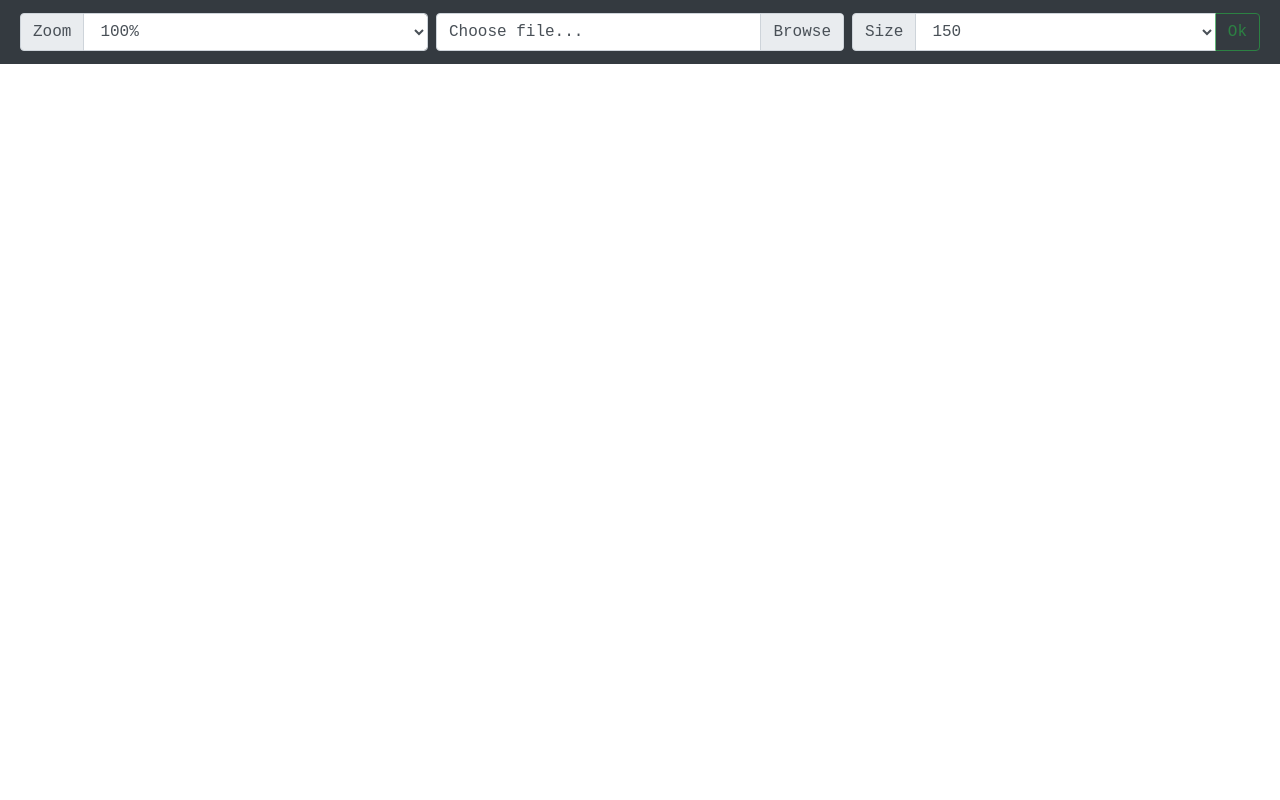
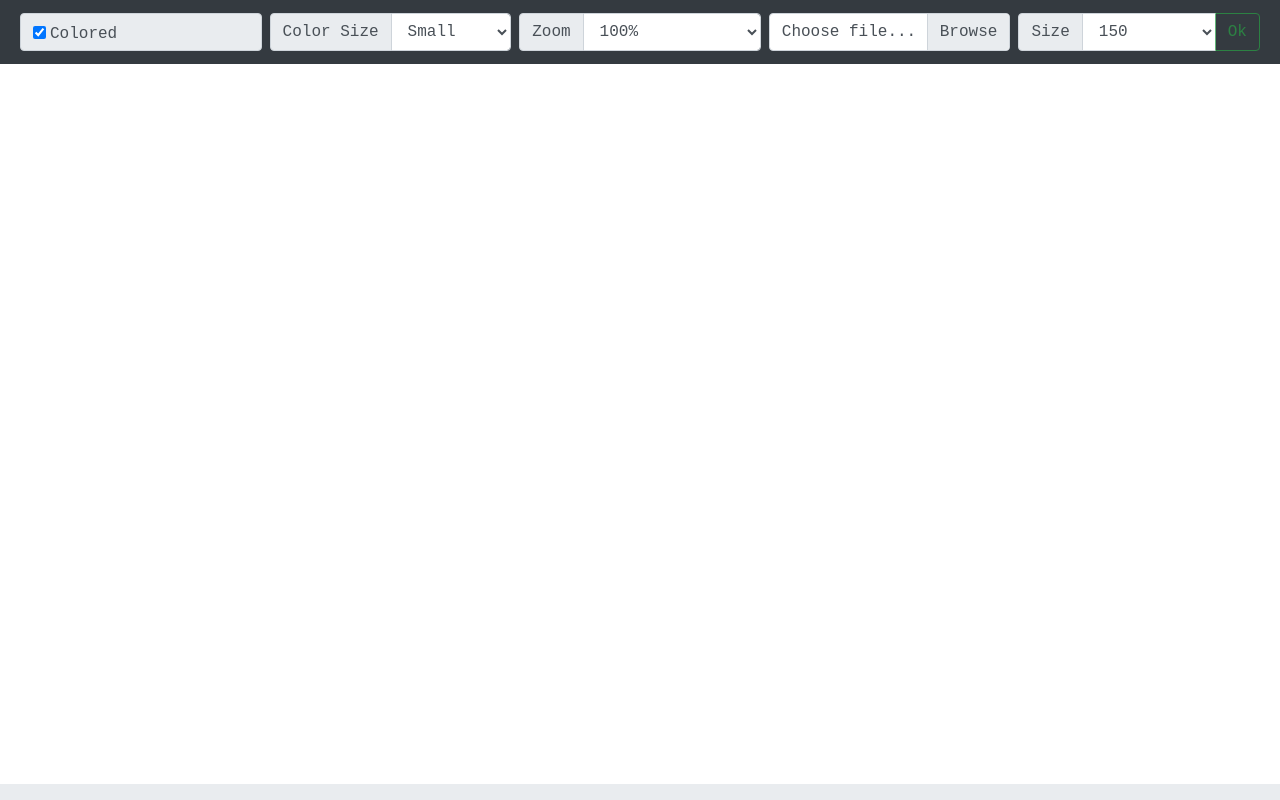
Before and after one commit to MrEveKS/RecImage.Front, an Angular app: page / in a window 1280 px wide. Built offline with nearby package versions, Linux system fonts and the light colour scheme.

Commit message:
Add Base meta, add select options

```diff
--- a/package.json
+++ b/package.json
@@ -1,6 +1,6 @@
 {
   "name": "recimage",
-  "version": "1.0.2",
+  "version": "1.1.3",
   "description": "Rec Image",
   "author": "Evgenii vikkes@yandex.ru",
   "scripts": {
--- a/src/app/app.component.css
+++ b/src/app/app.component.css
@@ -37,7 +37,7 @@ div td {
 
 .main-container {
   margin-top: 4.2rem;
-  height: calc(100% - 4.2rem);
+  height: calc(100% - 4.2rem - 16px);
   overflow: auto;
   display: grid;
 }
@@ -74,39 +74,25 @@ div td {
   min-height: 23px;
 }
 
-.zoom-span {
-  cursor: pointer;
-  text-align: center;
-
-  background-color: white;
-  border: 2px solid #bbb;
-  z-index: 1;
-
-  width: 35px;
-  min-width: 35px;
-  height: 35px;
-  min-height: 35px;
-  position: absolute;
-  display: none;
-
-  font-weight: bold;
-  line-height: 31px;
-}
-
-.fade-in {
-  animation: fadeIn ease 1s;
-}
-
 .point-container .point-line {
   flex: 1 1 10px;
   display: flex;
 }
 
-@keyframes fadeIn {
-  0% {
-    opacity: 0;
-  }
-  100% {
-    opacity: 1;
-  }
+.progress-container {
+  padding: 0;
 }
+
+.progress-container .progress {
+  border-radius: 0;
+}
+
+.color-select,
+.color-select label {
+  position: relative;
+}
+
+.color-select label {
+  left: 4px;
+  top: 2px;
+}
--- a/src/app/app.component.html
+++ b/src/app/app.component.html
@@ -12,6 +12,22 @@
     </button>
 
     <div [ngbCollapse]="isNavbarCollapsed" class="collapse navbar-collapse" id="navbarsDefault">
+        <div class="input-group m-1">
+            <div class="input-group w-100" (click)="changeColored($event)">
+                <div class="color-select input-group-text w-100">
+                    <input type="checkbox" name="colored" [(ngModel)]="colored" aria-label="Checkbox for following text input">
+                    <label class="form-check-label" for="colored">Colored</label>
+                </div>
+            </div>
+        </div>
+        <div class="input-group m-1">
+            <div class="input-group-prepend">
+                <span class="input-group-text">Color Size</span>
+            </div>
+            <select name="inputZoom" class="form-control" [(ngModel)]="colorSize">
+                <option *ngFor="let c of colorSizes" [value]="c.value">{{c.title}}</option>
+            </select>
+        </div>
         <div class="input-group m-1">
             <div class="input-group-prepend">
                 <span class="input-group-text">Zoom</span>
@@ -52,3 +68,11 @@
         </tbody>
     </table>
 </div>
+
+<div class="container-fluid progress-container">
+    <div class="progress">
+        <div class="progress-bar" role="progressbar" aria-valuenow="progress" [style.width]="progress + '%'"
+            aria-valuemin="0" aria-valuemax="100">
+        </div>
+    </div>
+</div>
--- a/src/app/app.component.ts
+++ b/src/app/app.component.ts
@@ -5,6 +5,12 @@ import { HttpService } from '../services/http.service';
 
 import { ISelectValue } from './models/select-value.interface';
 import { IRecColor } from './models/rec-color.interface';
+
+export interface IConvertOptions {
+    colored: boolean;
+    size: number;
+    colorStep: number;
+}
 
 @Component({
     selector: 'main-app',
@@ -18,13 +24,16 @@ export class AppComponent implements OnInit, AfterViewInit {
 
     public files: FileList;
     public size: number;
+    public zoom: Observable<number>;
+    public colored = true;
+    public colorSize: number;
 
-    public zoom: Observable<number>;
-
+    public colorSizes: ISelectValue<number>[];
     public zooms: ISelectValue<number>[];
     public sizes: ISelectValue<number>[];
 
     public loading: boolean;
+    public progress = 0;
 
     public isNavbarCollapsed = true;
 
@@ -35,6 +44,8 @@ export class AppComponent implements OnInit, AfterViewInit {
     private _colCell: { [key: string]: HTMLTableCellElement[] };
 
     private _coloredCells: { [key: string]: string };
+    private _updated: { [key: string]: boolean };
+    private _totalColors = 0;
 
     constructor(private _http: HttpService,
         private _renderer: Renderer2,
@@ -44,6 +55,7 @@ export class AppComponent implements OnInit, AfterViewInit {
     public ngOnInit(): void {
         this._initialize();
 
+        this.colorSize = this.colorSizes[0].value;
         this.size = this.sizes[2].value;
         this.zoom = of(this.zooms[4].value);
     }
@@ -56,7 +68,9 @@ export class AppComponent implements OnInit, AfterViewInit {
     public changeImage(): void {
         this.loading = true;
         const fileToUpload = this.files.item(0);
-        this.points = this._http.postFile<IRecColor>(fileToUpload, this.size)
+        this.points = this._http.postFile<IRecColor>(fileToUpload, {
+            colorStep: this.colorSize, colored: this.colored, size: this.size
+        })
             .pipe(
                 catchError(err => {
                     console.error(err);
@@ -64,6 +78,9 @@ export class AppComponent implements OnInit, AfterViewInit {
                     return of([]);
                 }),
                 switchMap((res: IRecColor) => {
+                    this.progress = 0;
+                    this._updated = {};
+                    this._totalColors = Object.keys(res.cellsColor).length;
                     this._coloredCells = res.cellsColor;
                     return of(res.cells);
                 }),
@@ -88,6 +105,9 @@ export class AppComponent implements OnInit, AfterViewInit {
     public spanClick(number: string): void {
         if (!number) return;
         const color = this._coloredCells[number];
+        if (this._updated[color]) return;
+        this._updated[color] = true;
+        this.progress = Object.keys(this._updated).length / this._totalColors * 100;
         from(this._colCell[number])
             .pipe(
                 tap((span) => {
@@ -97,6 +117,13 @@ export class AppComponent implements OnInit, AfterViewInit {
                 })
             )
             .subscribe();
+    }
+
+    public changeColored(event: MouseEvent): void {
+        const target = event.target;
+        if (!(target instanceof HTMLInputElement)) {
+            this.colored = !this.colored;
+        }
     }
 
     private _gropCells(): void {
@@ -123,6 +150,12 @@ export class AppComponent implements OnInit, AfterViewInit {
     }
 
     private _initialize(): void {
+        this.colorSizes = [
+            { title: 'Small', value: 20 },
+            { title: 'Middle', value: 15 },
+            { title: 'Big', value: 10 },
+        ];
+
         this.zooms = [
             { title: '10%', value: .1 },
             { title: '25%', value: .25 },
--- a/src/index.html
+++ b/src/index.html
@@ -1,9 +1,11 @@
 <!DOCTYPE html>
-<html lang="en">
+<html lang="ru">
 
 <head>
     <meta charset="utf-8" />
     <meta name="viewport" content="width=device-width, initial-scale=1.0">
+    <meta name="description" content='Увлекательное времяпровождение - раскраска по пикселям. Раскрашивая квадрат за квадратом, мы получим полноценное пиксельное изображение разных картинок. Автор рекомендуем автоматические настройки для быстрой работоспособность сайта. Но вы можете изменить по желанию в этой онлайн раскраски. Например увеличить масштаб для более чёткого изображения, выбрать как вы хотите раскрасить "черно белым" или "цветным" и многое другое . Все, что вам нужно сделать, это просто выбрать любое свое изображение или выбрать из предложенных.'>
+    <meta name="Keywords" content="раскраска, раскраска по пикселям, раскраска по квадратам, pаскраска по клеточкам  онлайн, пиксельная раскраска по номерам, oнлайн раскраска по номерам, recimage, rec image">
     <title>Rec Image</title>
 </head>
 
--- a/src/services/http.service.ts
+++ b/src/services/http.service.ts
@@ -1,6 +1,7 @@
 import { HttpClient } from '@angular/common/http';
 import { Injectable } from '@angular/core';
 import { Observable } from 'rxjs';
+import { IConvertOptions } from 'src/app/app.component';
 import { environment } from 'src/environments/environment';
 
 @Injectable({
@@ -16,11 +17,14 @@ export class HttpService {
     constructor(private _http: HttpClient) {
     }
 
-    postFile<T>(fileToUpload: File, size: number): Observable<T> {
+    postFile<T>(fileToUpload: File, options: IConvertOptions): Observable<T> {
         const endpoint = `${this._url}generate/convertToChar/`;
         const formData: FormData = new FormData();
         formData.append('image', fileToUpload, fileToUpload.name);
-        formData.append('size', size.toString());
+        Object.keys(options).forEach((key) => {
+            formData.append(key, options[key].toString());
+        });
+
         return this._http
             .post<T>(endpoint, formData, this._httpParams);
     }
```
